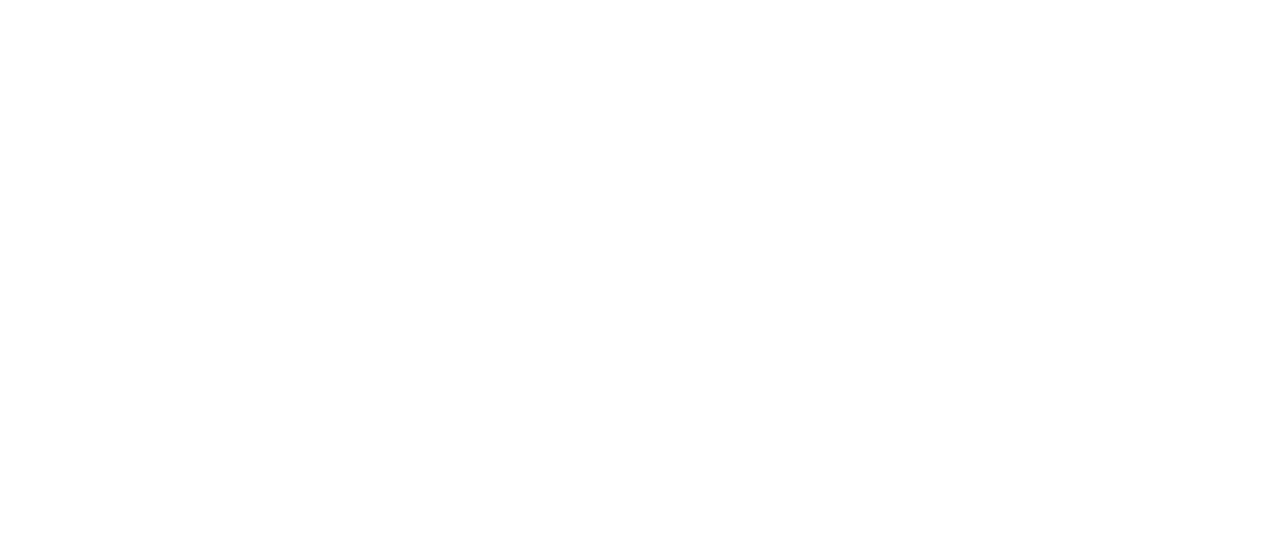
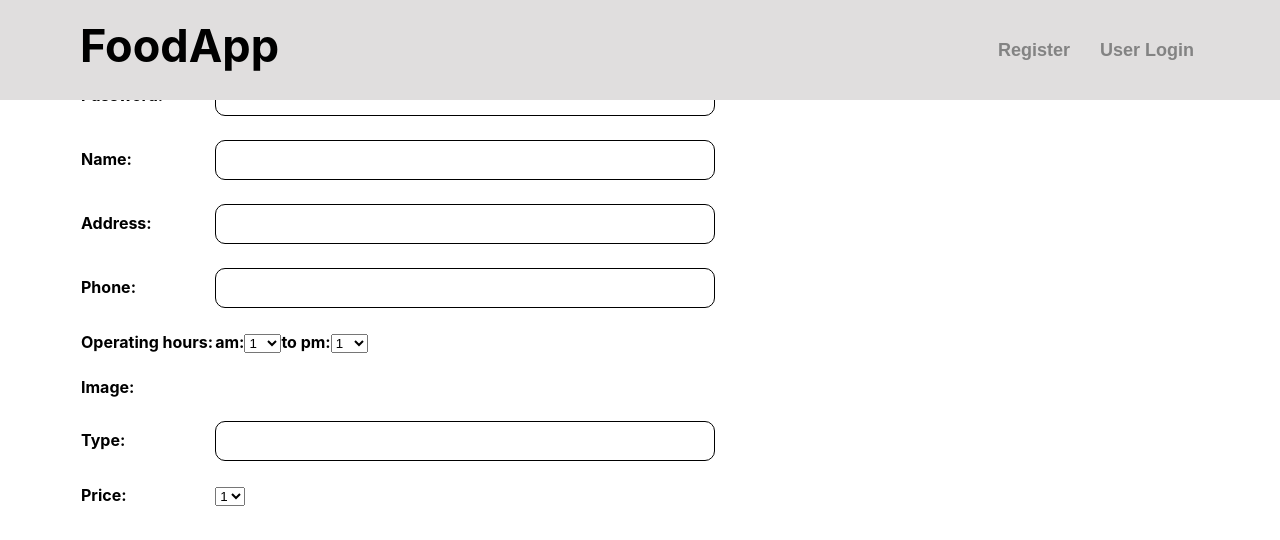
Before and after one commit to AWAGroup5/Frontend, a React (Create React App) app: page /resReg in a window 1280 px wide. Before the commit this address had no page. Shown: the top 540 px of the page. Built offline with nearby package versions, Linux system fonts and the light colour scheme.

Commit message:
added register forms

```diff
--- a/src/App.js
+++ b/src/App.js
@@ -1,7 +1,8 @@
 import React from 'react';
 import { Routes, Route } from 'react-router-dom';
 import Home from './components/Home';
-
+import RegisterRestaurant from './components/RegisterRestaurant';
+import RegisterUser from './components/RegisterUser';
 
 class App extends React.Component {
   render() {
@@ -9,7 +10,8 @@
       <div>
         <Routes>
           <Route path="/" element={ <Home /> } />
-
+          <Route path="/resReg" element={ <RegisterRestaurant /> } />
+          <Route path="/userReg" element={ <RegisterUser /> } />
         </Routes>
       </div>
     );
--- /dev/null
+++ b/src/components/RegisterRestaurant.js
@@ -0,0 +1,110 @@
+import React, { Component } from 'react'
+import styles from './modules/register.module.css'
+import NavBar from './NavBar'
+
+export default class RegisterRestaurant extends Component {
+    render() {
+        return (
+            <><NavBar />
+            <div className={ styles.registerContainer }>
+            <tr>
+              <th>
+                Username:
+                </th>
+                <th>
+                <input className={ styles.inputStyle} type="text" username="username" />
+                </th>
+              </tr>
+              <tr>
+              <th>
+                Password:
+                </th>
+                <th>
+                <input className={ styles.inputStyle} type="text" password="password" />
+                </th>
+              </tr>
+              <tr>
+              <th>
+                Name:</th>
+                <th>
+                <input className={ styles.inputStyle} type="text" name="name" />
+                </th>
+              </tr>
+              <tr>
+              <th>
+                Address:
+                </th>
+                <th>
+                <input className={ styles.inputStyle} type="text" address="address" />
+                </th>
+              </tr>
+              <tr>
+              <th>
+                Phone:
+                </th>
+                  <th>
+                  <input className={ styles.inputStyle} type="text" phone="phone" />
+                  </th>
+              </tr>
+              <tr>
+              <th>
+                Operating hours:</th>
+                <th>
+                am:
+                  <select>
+                  <option value="1">1</option>
+                  <option value="2">2</option>
+                  <option value="3">3</option>
+                  <option value="4">4</option>
+                  <option value="5">5</option>
+                  <option value="6">6</option>
+                  <option value="7">7</option>
+                  <option value="8">8</option>
+                  <option value="9">9</option>
+                  <option value="10">10</option>
+                  <option value="11">11</option>
+                  <option value="12">12</option>
+                  </select>
+                  to pm:
+                  <select>
+                  <option value="1">1</option>
+                  <option value="2">2</option>
+                  <option value="3">3</option>
+                  <option value="4">4</option>
+                  <option value="5">5</option>
+                  <option value="6">6</option>
+                  <option value="7">7</option>
+                  <option value="8">8</option>
+                  <option value="9">9</option>
+                  <option value="10">10</option>
+                  <option value="11">11</option>
+                  <option value="12">12</option>
+                  </select>
+                </th>
+              </tr>
+              <tr>
+              <th>
+                Image:
+                </th>
+              </tr>
+              <tr>
+              <th>Type:</th>
+                <th>
+              <input className={ styles.inputStyle} type="text" asd="asd" />
+              </th>
+              </tr>
+              <tr>
+              <th>Price:</th>
+               <th><select>
+                  <option value="1">1</option>
+                  <option value="2">2</option>
+                  <option value="3">3</option>
+                  </select>
+              </th>
+              </tr>
+
+            </div>
+            </>
+        )
+    }
+}
--- /dev/null
+++ b/src/components/RegisterUser.js
@@ -0,0 +1,30 @@
+import React, { Component } from 'react'
+import styles from './modules/register.module.css'
+import NavBar from './NavBar'
+
+export default class RegisterRestaurant extends Component {
+    render() {
+        return (
+            <><NavBar />
+            <div className={ styles.registerContainer }>
+              <tr>
+              <th>
+                Username:
+                </th>
+                <th>
+                <input className={ styles.inputStyle} type="text" password="password" />
+                </th>
+              </tr>
+              <tr>
+              <th>
+                Password:
+                </th>
+                <th>
+                <input className={ styles.inputStyle} type="text" name="name" />
+                </th>
+              </tr>
+            </div>
+            </>
+        )
+    }
+}
--- /dev/null
+++ b/src/components/modules/register.module.css
@@ -0,0 +1,29 @@
+.registerContainer{
+    position: relative;
+    justify-content: center;
+    align-items: center;
+    margin-left: auto;
+    margin-right: auto;
+    height: 300px;
+    max-width: 1120px;
+    width: 100%;
+  }
+
+  th {
+    padding-top: 12px;
+    padding-bottom: 12px;
+    text-align: left;
+    color: black  ;
+  }
+
+  .inputStyle{
+    width: 500px;
+    height: 40px;
+    left: 288px;
+    top: 418px;
+
+    background: #FFFFFF;
+    border: 1px solid #000000;
+    box-sizing: border-box;
+    border-radius: 10px;
+  }
```
Also changed, not shown: 1 other file (tests, documents, lock files or other folders).
